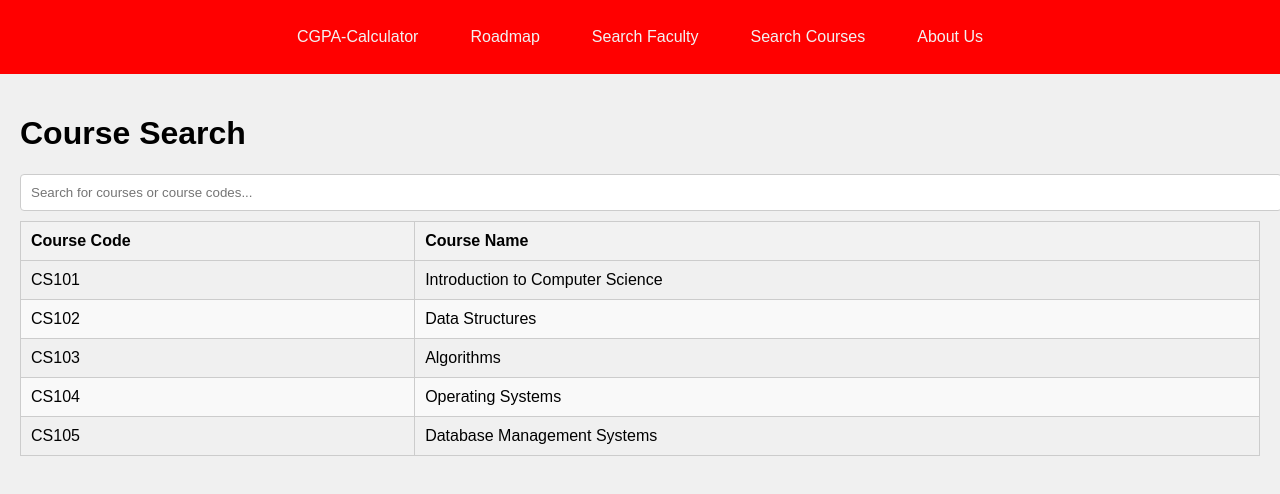
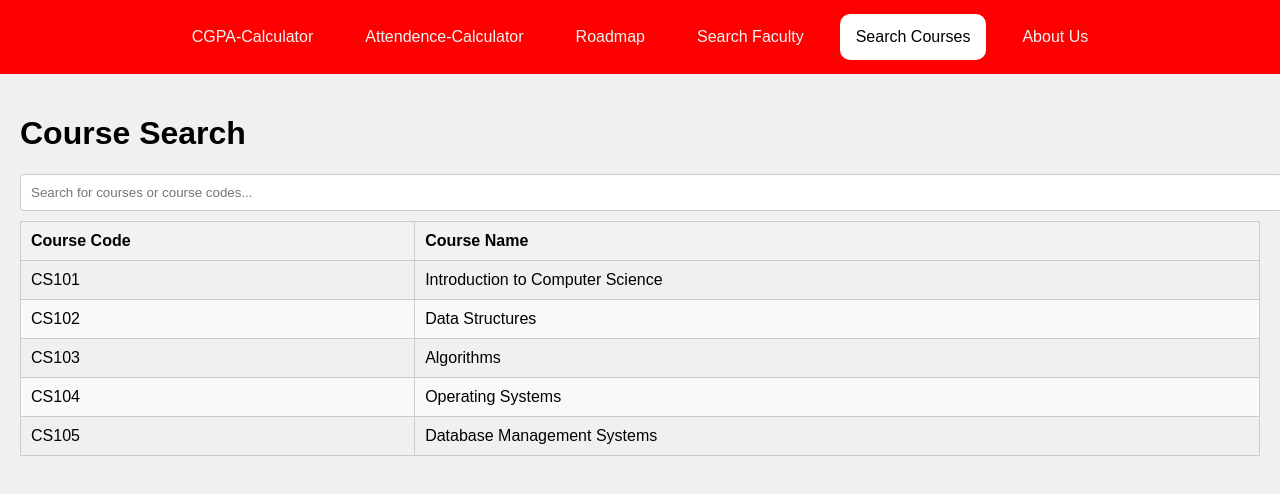
Before and after one commit to MThulasiReddy/KL-Emulator, a plain HTML site: page searchcourses.html in a window 1280 px wide. Drawn offline with Linux system fonts and the light colour scheme.

Commit message:
Update searchcourses.html

```diff
--- a/searchcourses.html
+++ b/searchcourses.html
@@ -24,10 +24,17 @@
             padding: 14px 16px;
             text-decoration: none;
             margin: 0 10px;
+            border-radius: 10px;
         }
         .navbar a:hover {
             background-color: #ddd;
             color: black;
+            border-radius: 10px;
+        }
+        .navbar a.active {
+            background-color: white;
+            color: black;
+            border-radius: 10px;
         }
         .container {
             padding: 20px;
@@ -63,9 +70,10 @@
 
 <div class="navbar">
     <a href="calculator.html">CGPA-Calculator</a>
+    <a href="attendence.html">Attendence-Calculator</a>
     <a href="roadmap.html">Roadmap</a>
     <a href="searchfaculty.html">Search Faculty</a>
-    <a href="searchcourses.html">Search Courses</a>
+    <a href="searchcourses.html" class="active">Search Courses</a>
     <a href="about.html">About Us</a>
 </div>
 
```
